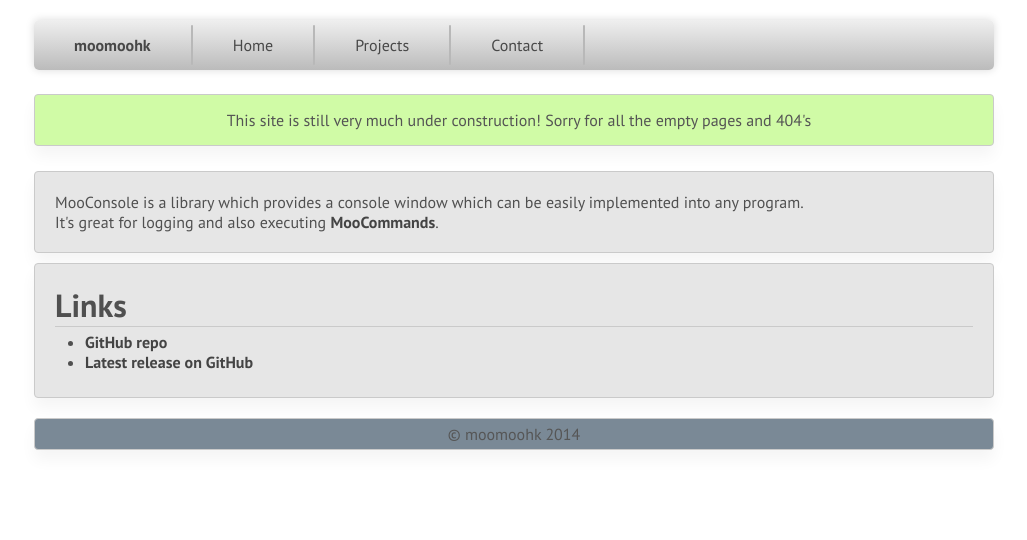
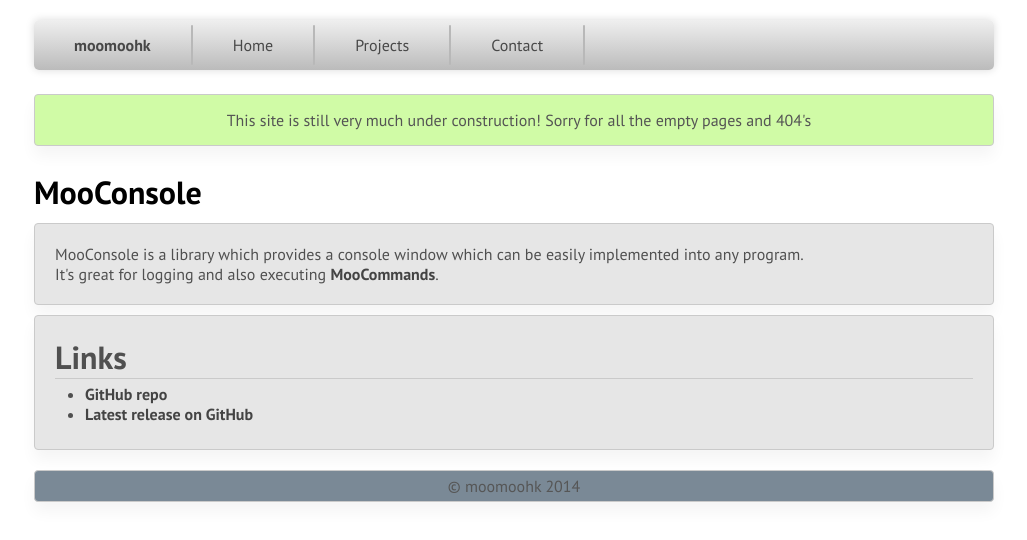
Before and after one commit to moomoohk/mooconsole, a plain HTML site: page index.html in a window 1280 px wide. Shown: the whole page, without its empty margins (126-1153 px from the left). Drawn offline with Linux system fonts and the light colour scheme; a web font is replaced by a local one.

Commit message:
Apply last change

```diff
--- a/index.html
+++ b/index.html
@@ -155,6 +155,7 @@
 				This site is still very much under construction! Sorry for all the empty pages and 404's
 			</p>
 		</section>
+<h1>MooConsole</h1>
 <section>
 	MooConsole is a library which provides a console window which can be easily implemented into any program.
 	<br>
```
